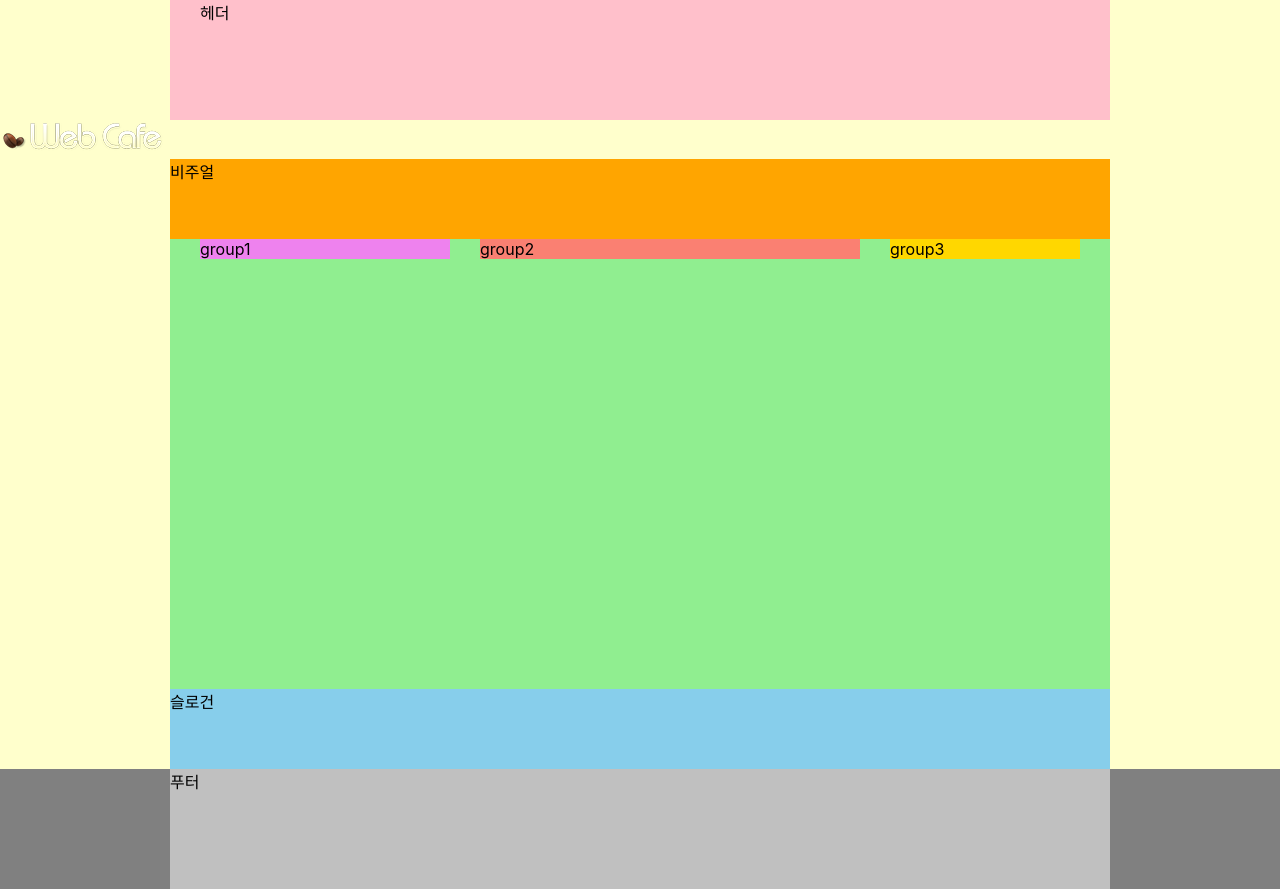
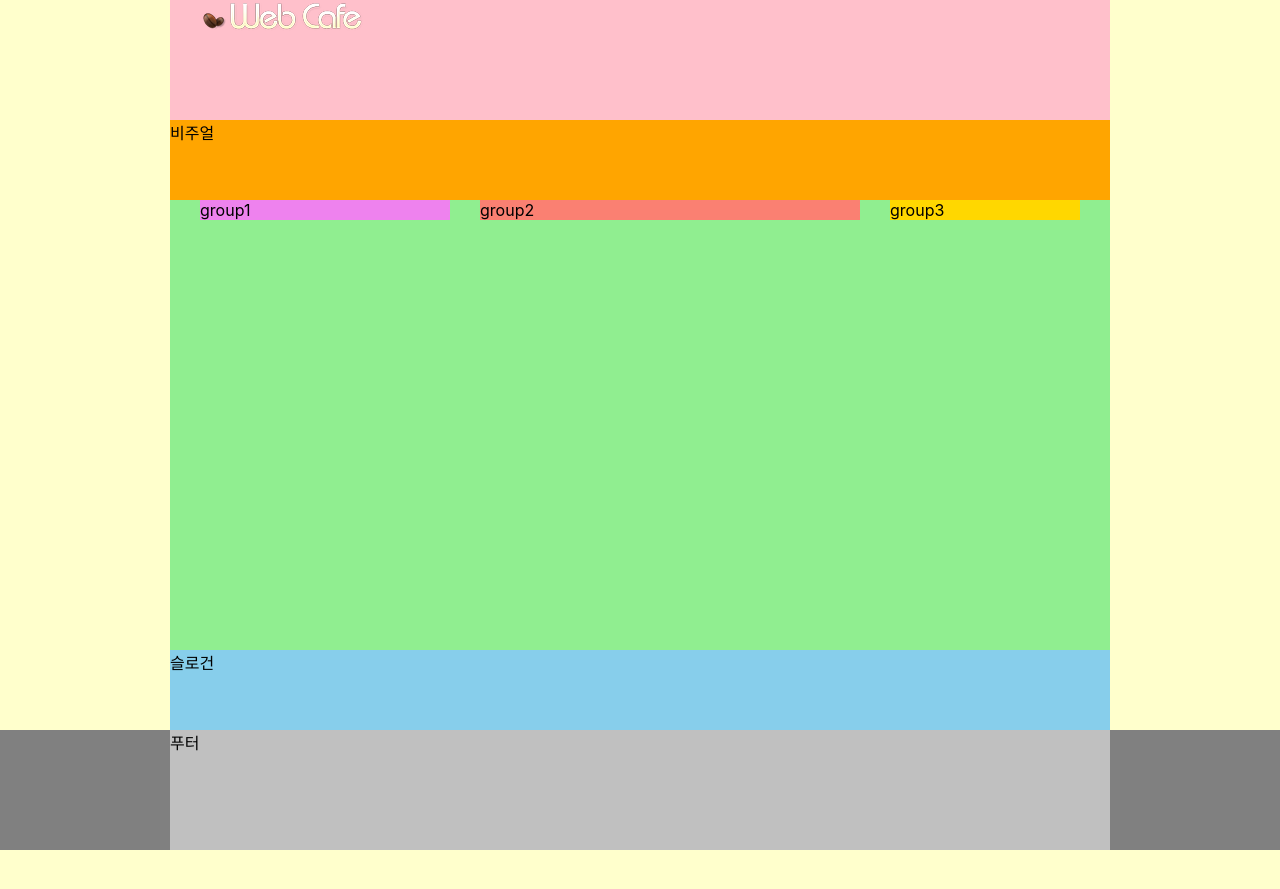
Before and after one commit to hyundini/HTML5, a plain HTML site: page index.html in a window 1280 px wide. After the commit the page ends 850 px from the top, so only its background shows below. Drawn offline with Linux system fonts and the light colour scheme; a web font is replaced by a local one.

Commit message:
불필요한 파일 삭제

```diff
--- a/index.html
+++ b/index.html
@@ -10,12 +10,13 @@
   <link rel="stylesheet" href="./styles/style.css" />
 </head>
 <body>
-  <header class="header">헤더</header>
+  <header class="header">
     <h1 class="logo">
-    <a href="./index-complete.html">
-      <img src="./assets/logo.png" alt="" />
-    </a>
+      <a href="./index-complete.html">
+        <img src="./assets/logo.png" alt="" />
+      </a>
     </h1>
+  </header>
   <div class="visual">비주얼</div>
   <main class="main">
     <div class="group group1">group1</div>
--- a/package.json
+++ /dev/null
@@ -1,5 +0,0 @@
-{
-  "devDependencies": {
-    "htmlhint": "^1.1.4"
-  }
-}
```
Also changed, not shown: 1 other file.
